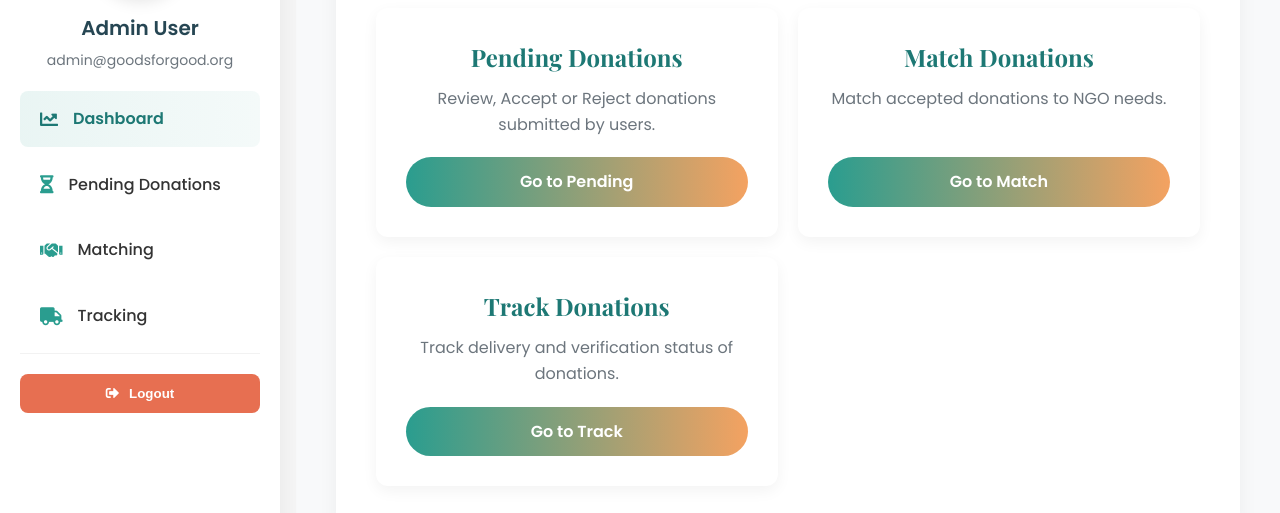
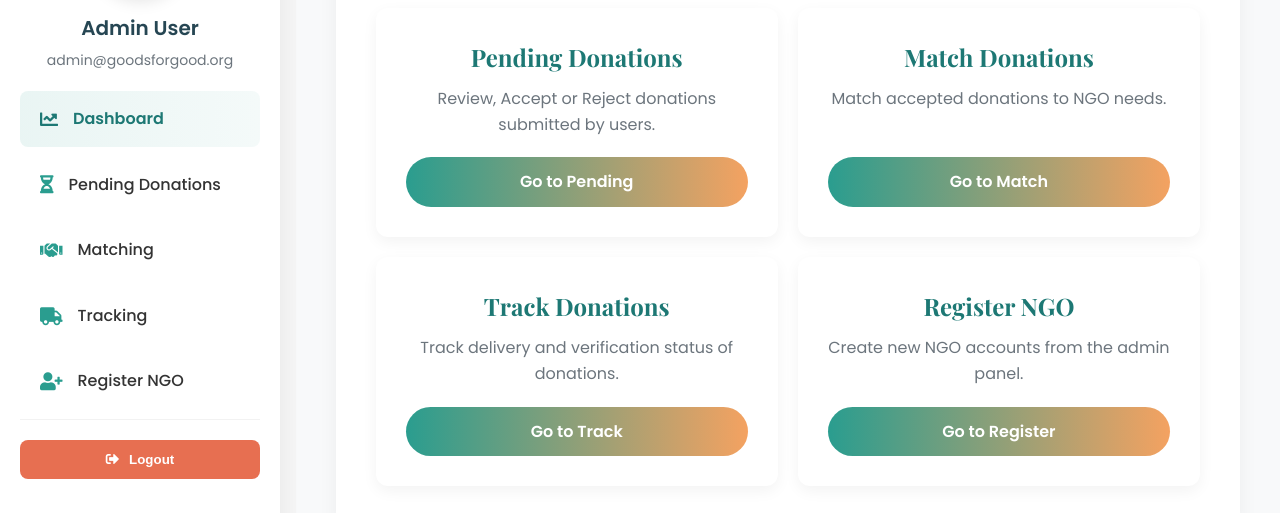
Before and after one commit to Bais-03/Charity-flow, a plain HTML site: page frontend/admindashboard.html in a window 1280 px wide. Shown: the part 269-782 px from the top of the page. Drawn offline with nearby package versions, Linux system fonts and the light colour scheme.

Commit message:
Update admindashboard.html

```diff
--- a/frontend/admindashboard.html
+++ b/frontend/admindashboard.html
@@ -9,7 +9,7 @@
   <link rel="preconnect" href="https://fonts.gstatic.com" crossorigin />
   <link href="https://fonts.googleapis.com/css2?family=Playfair+Display:wght@700&family=Poppins:wght@400;500;600;700&display=swap" rel="stylesheet" />
   <link rel="stylesheet" href="https://cdnjs.cloudflare.com/ajax/libs/font-awesome/5.15.4/css/all.min.css" />
-  <link rel="stylesheet" href="admindashboard.css">
+  <link rel="stylesheet" href="admindashboard.css" />
 </head>
 
 <body>
@@ -65,6 +65,10 @@
           <li class="sidebar-nav-item">
             <a href="./public/track-donations.html"><i class="fas fa-truck"></i><span>Tracking</span></a>
           </li>
+          <!-- Updated: Register NGO nav item links to separate page -->
+          <li class="sidebar-nav-item">
+            <a href="./admin-register-ngo.html"><i class="fas fa-user-plus"></i><span>Register NGO</span></a>
+          </li>
         </ul>
 
         <div class="logout-btn-container">
@@ -100,6 +104,13 @@
             <p>Track delivery and verification status of donations.</p>
             <a href="./public/track-donations.html">Go to Track</a>
           </div>
+
+          <!-- NEW Register NGO Card linking to new page -->
+          <div class="card">
+            <h3>Register NGO</h3>
+            <p>Create new NGO accounts from the admin panel.</p>
+            <a href="./admin-register-ngo.html">Go to Register</a>
+          </div>
         </div>
       </section>
 
@@ -120,6 +131,8 @@
         <p class="dashboard-subtitle">View the status of ongoing donations.</p>
         <p>This is where you would track the delivery of donations.</p>
       </section>
+
+      <!-- Removed Register NGO section from this page -->
     </main>
   </div>
 
@@ -169,7 +182,7 @@
           <div class="newsletter">
             <p>Subscribe to our newsletter</p>
             <form>
-              <input type="email" placeholder="Your email address">
+              <input type="email" placeholder="Your email address" />
               <button type="submit"><i class="fas fa-paper-plane"></i></button>
             </form>
           </div>
@@ -213,10 +226,12 @@
 
       // Close sidebar when clicking outside on mobile
       document.addEventListener('click', (e) => {
-        if (window.innerWidth <= 992 &&
-            !sidebar.contains(e.target) &&
-            e.target !== mobileSidebarToggle &&
-            !mobileSidebarToggle.contains(e.target)) {
+        if (
+          window.innerWidth <= 992 &&
+          !sidebar.contains(e.target) &&
+          e.target !== mobileSidebarToggle &&
+          !mobileSidebarToggle.contains(e.target)
+        ) {
           sidebar.classList.remove('show');
         }
       });
@@ -229,16 +244,16 @@
       }
 
       // Sidebar navigation
-      sidebarLinks.forEach(link => {
+      sidebarLinks.forEach((link) => {
         link.addEventListener('click', (e) => {
           const href = link.getAttribute('href');
           if (href.startsWith('#')) {
             e.preventDefault();
 
-            sidebarLinks.forEach(item => item.parentElement.classList.remove('active'));
+            sidebarLinks.forEach((item) => item.parentElement.classList.remove('active'));
             link.parentElement.classList.add('active');
 
-            sections.forEach(section => section.style.display = 'none');
+            sections.forEach((section) => (section.style.display = 'none'));
             const targetSection = document.querySelector(href);
             if (targetSection) {
               targetSection.style.display = 'block';
@@ -254,7 +269,7 @@
 
       // Card links
       const cardLinks = document.querySelectorAll('.card a');
-      cardLinks.forEach(link => {
+      cardLinks.forEach((link) => {
         link.addEventListener('click', (e) => {
           const href = link.getAttribute('href');
           if (href.startsWith('#')) {
@@ -270,6 +285,8 @@
       console.log('Logging out...');
       window.location.href = './public/adminLogin.html';
     }
+
+    // Removed registerNgoForm JS since Register NGO form is now on separate page
   </script>
 </body>
 </html>
```
